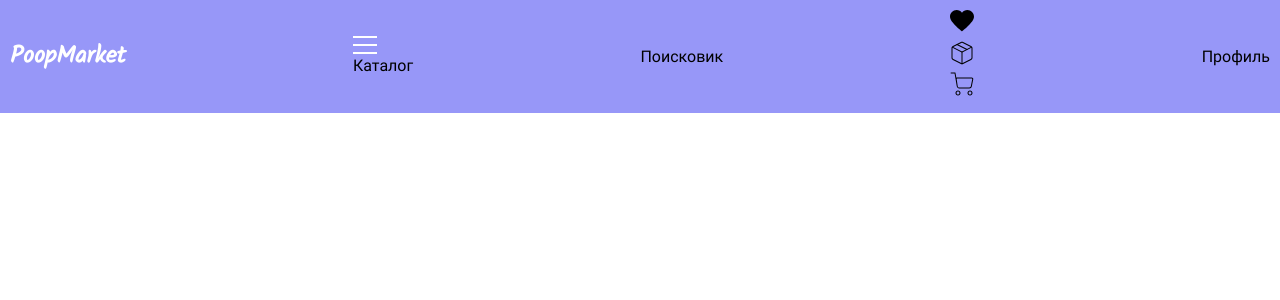
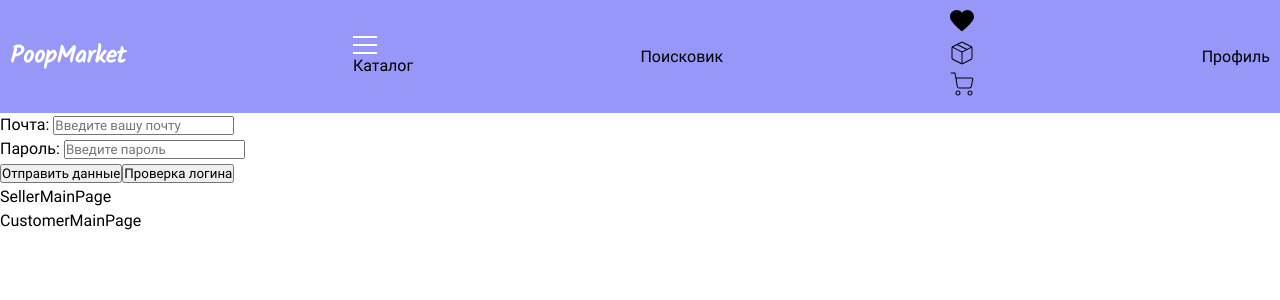
Before and after one commit to lznval/best-app-ever, a React (Create React App) app: page / in a window 1280 px wide. Shown: the top 300 px of the page. Built offline with nearby package versions, Linux system fonts and the light colour scheme; no server answers.

Commit message:
Проверил работу логина и проверки логина

```diff
--- /dev/null
+++ b/src/client/api/index.ts
@@ -0,0 +1,12 @@
+import axios, { AxiosInstance } from 'axios';
+
+const baseURL = 'http://localhost:3005'; // Укажите ваш базовый URL
+
+const api: AxiosInstance = axios.create({
+  baseURL,
+  headers: {
+    'Content-Type': 'application/json',
+  },
+});
+
+export default api;
--- a/src/client/components/Header/Header.module.scss
+++ b/src/client/components/Header/Header.module.scss
@@ -1,8 +1,7 @@
-@import "../../styles/variables.scss";
-
+@import '../../styles/variables.scss';
 
 .wrapper {
-  position: fixed;
+  // position: fixed;
   display: flex;
   padding: 10px;
   align-items: center;
--- a/src/client/index.tsx
+++ b/src/client/index.tsx
@@ -1,25 +1,13 @@
 import { useEffect } from 'react';
 import './styles/main.scss';
 import { Header } from './components/Header';
+import MainPage from '@pages/mainPage';
 
 export const Main = () => {
-  const getProcuts = async () => {
-    try {
-      await fetch('http://localhost:3005/products')
-        .then((res) => res.json())
-        .then((data) => console.log(data));
-    } catch (e) {
-      console.log(e);
-    }
-  };
-
-  useEffect(() => {
-    getProcuts();
-  }, []);
-
   return (
     <>
       <Header />
+      <MainPage />
     </>
   );
 };
--- /dev/null
+++ b/src/client/pages/customer/index.tsx
@@ -0,0 +1,5 @@
+import React from 'react';
+
+export const CustomerMainPage = () => {
+  return <div>CustomerMainPage</div>;
+};
--- /dev/null
+++ b/src/client/pages/mainPage.tsx
@@ -0,0 +1,74 @@
+import React, { ChangeEvent, useEffect, useState } from 'react';
+import { SellerMainPage } from './seller';
+import { CustomerMainPage } from './customer';
+import api from 'client/api';
+
+interface IUserAuth {
+  [key: string]: string;
+}
+
+const MainPage = () => {
+  const [data, setData] = useState<IUserAuth>({});
+  const [token, setToken] = useState<string>('');
+
+  const handleChangeInput = (e: ChangeEvent<HTMLInputElement>) => {
+    const { name, value } = e.target;
+    setData({
+      ...data,
+      [name]: value,
+    });
+  };
+
+  const handleGetData = () => {
+    api.post('auth/login', data).then((res) => {
+      setToken(res.data.token);
+      console.log(res);
+    });
+  };
+
+  const checkAuth = () => {
+    api
+      .get('/auth/me', { headers: { Authorization: `Bearer ${token}` } })
+      .then((res) => console.log(res))
+      .catch((e) => console.log(e));
+  };
+
+  useEffect(() => {
+    checkAuth();
+  }, []);
+
+  return (
+    <>
+      <div>
+        <label htmlFor="email">Почта: </label>
+        <input
+          value={data.email || ''}
+          type="text"
+          name="email"
+          id="email"
+          placeholder="Введите вашу почту"
+          onChange={handleChangeInput}
+        />
+      </div>
+      <div>
+        <label htmlFor="password">Пароль: </label>
+        <input
+          value={data.password || ''}
+          type="text"
+          name="password"
+          id="password"
+          placeholder="Введите пароль"
+          onChange={handleChangeInput}
+        />
+      </div>
+      <div>
+        <button onClick={handleGetData}>Отправить данные</button>
+        <button onClick={checkAuth}>Проверка логина</button>
+      </div>
+      <SellerMainPage />
+      <CustomerMainPage />
+    </>
+  );
+};
+
+export default MainPage;
--- a/src/client/pages/seller/Home.tsx
+++ /dev/null
@@ -1,5 +0,0 @@
-import React from 'react';
-
-export const Home = () => {
-  return <div>Home Seller</div>;
-};
--- /dev/null
+++ b/src/client/pages/seller/index.tsx
@@ -0,0 +1,5 @@
+import React from 'react';
+
+export const SellerMainPage = () => {
+  return <div>SellerMainPage</div>;
+};
--- a/src/client/pages/users/Home.tsx
+++ /dev/null
@@ -1,5 +0,0 @@
-import React from 'react';
-
-export const Home = () => {
-  return <div>Home User</div>;
-};
```
Also changed, not shown: package.json (+3 -4 lines), .eslintrc.json (deleted), 1 other file (tests, documents, lock files or other folders).
